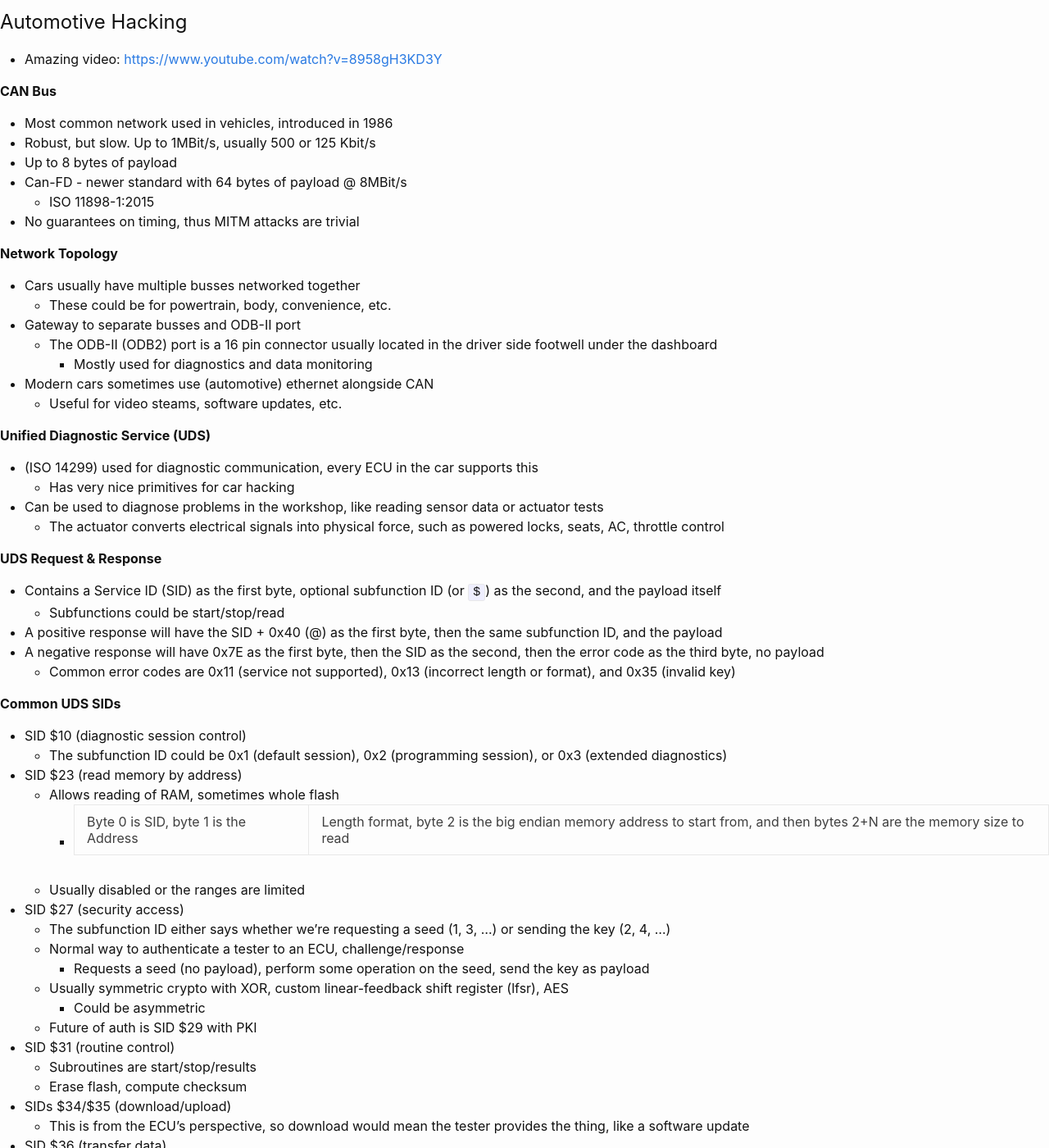
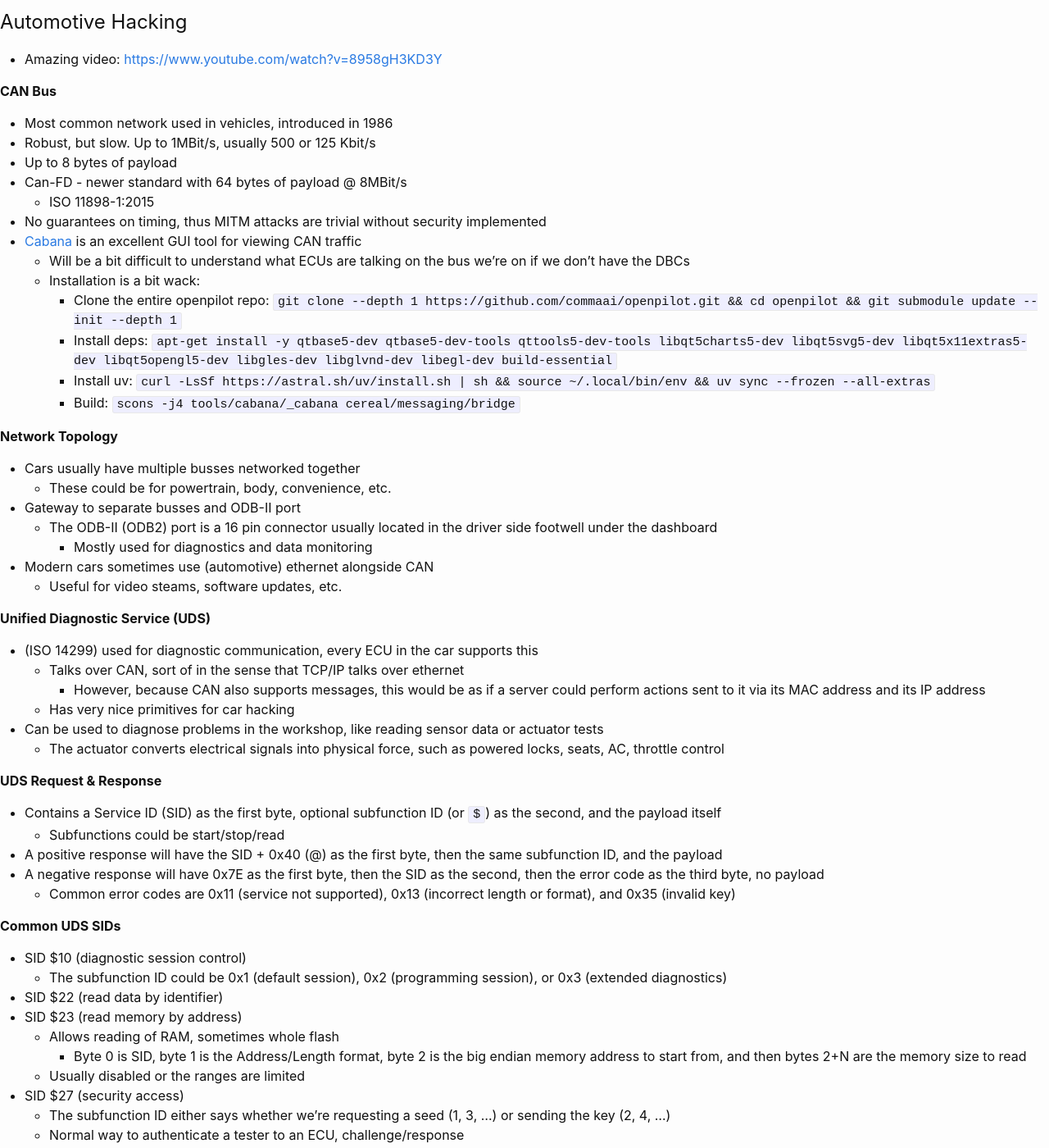
Before and after one commit to KhaelK138/KhaelK138.github.io, a Jekyll site: the page built from markdown/HardwareSecurity.md, in a window 1280 px wide and 1400 px high, scrolled down 10699 px. Shown: the whole window at 82% size. Built offline with Jekyll 4.4.1, drawn with Linux system fonts in a browser that asks for light colours; our own code applies the rules of GitHub Pages for plain Markdown files; some of the changed text lies outside the part shown.

```diff
--- a/index.html
+++ b/index.html
@@ -43,7 +43,7 @@
           </svg>
         </a> -->
 
-        <a class="particles-icon" href="https://khaelkugler.com/Resume_KhaelKugler.pdf.txt"><svg width="24px" height="24px"
+        <!-- <a class="particles-icon" href="https://khaelkugler.com/Resume_KhaelKugler.pdf.txt"><svg width="24px" height="24px"
             stroke-width="1.5" viewBox="0 0 24 24" fill="none" color="#000000">
             <path d="M12 22c5.523 0 10-4.477 10-10S17.523 2 12 2 2 6.477 2 12s4.477 10 10 10z" stroke="#000000"
               stroke-width="1.5" stroke-linecap="round" stroke-linejoin="round" />
@@ -54,7 +54,7 @@
               d="m 12.449181,9.1023598 c 0,0 2.137936,5.8060432 2.686032,5.8060432 0.511982,0 2.633605,-5.7961624 2.633605,-5.7961624"
               stroke="#000000" stroke-width="1.5" stroke-linecap="round" stroke-linejoin="round" />
           </svg>
-        </a>
+        </a> -->
 
         <a class="particles-icon" href="./cves.html"><svg width="24px" height="24px"
             stroke-width="1.5" viewBox="0 0 24 24" fill="none" xmlns="http://www.w3.org/2000/svg" color="#000000">
--- a/markdown/HardwareSecurity.md
+++ b/markdown/HardwareSecurity.md
@@ -436,7 +436,14 @@
 - Up to 8 bytes of payload
 - Can-FD - newer standard with 64 bytes of payload @ 8MBit/s
   - ISO 11898-1:2015
-- No guarantees on timing, thus MITM attacks are trivial
+- No guarantees on timing, thus MITM attacks are trivial without security implemented
+- [Cabana](https://github.com/commaai/openpilot/tree/master/tools/cabana#readme) is an excellent GUI tool for viewing CAN traffic
+  - Will be a bit difficult to understand what ECUs are talking on the bus we're on if we don't have the DBCs
+  - Installation is a bit wack:
+    - Clone the entire openpilot repo: `git clone --depth 1 https://github.com/commaai/openpilot.git && cd openpilot && git submodule update --init --depth 1 `
+    - Install deps: `apt-get install -y qtbase5-dev qtbase5-dev-tools qttools5-dev-tools libqt5charts5-dev libqt5svg5-dev libqt5x11extras5-dev libqt5opengl5-dev libgles-dev libglvnd-dev libegl-dev build-essential`
+    - Install uv: `curl -LsSf https://astral.sh/uv/install.sh | sh && source ~/.local/bin/env && uv sync --frozen --all-extras`
+    - Build: `scons -j4 tools/cabana/_cabana cereal/messaging/bridge`
 
 **Network Topology**
 - Cars usually have multiple busses networked together
@@ -449,6 +456,8 @@
 
 **Unified Diagnostic Service (UDS)**
 - (ISO 14299) used for diagnostic communication, every ECU in the car supports this
+  - Talks over CAN, sort of in the sense that TCP/IP talks over ethernet
+    - However, because CAN also supports messages, this would be as if a server could perform actions sent to it via its MAC address and its IP address
   - Has very nice primitives for car hacking
 - Can be used to diagnose problems in the workshop, like reading sensor data or actuator tests
   - The actuator converts electrical signals into physical force, such as powered locks, seats, AC, throttle control
@@ -463,9 +472,10 @@
 **Common UDS SIDs**
 - SID $10 (diagnostic session control)
   - The subfunction ID could be 0x1 (default session), 0x2 (programming session), or 0x3 (extended diagnostics)
+- SID $22 (read data by identifier)
 - SID $23 (read memory by address)
   - Allows reading of RAM, sometimes whole flash
-    - Byte 0 is SID, byte 1 is the Address|Length format, byte 2 is the big endian memory address to start from, and then bytes 2+N are the memory size to read
+    - Byte 0 is SID, byte 1 is the Address/Length format, byte 2 is the big endian memory address to start from, and then bytes 2+N are the memory size to read
   - Usually disabled or the ranges are limited
 - SID $27 (security access)
   - The subfunction ID either says whether we're requesting a seed (1, 3, ...) or sending the key (2, 4, ...)
@@ -480,6 +490,21 @@
 - SIDs $34/$35 (download/upload)
   - This is from the ECU's perspective, so download would mean the tester provides the thing, like a software update
 - SID $36 (transfer data)
+
+**Custom Data IDs (DIDs)**
+- OEM can create custom DIDs which are not part of an ISO spec
+- These could be basically anything, and are worth probing
+- Ranges:
+  - 0xA800–0xACFF
+  - 0xB000–0xB1FF
+  - 0xC000–0xC2FF
+  - 0xCF00–0xEFFF
+  - 0xF010–0xF0FF
+  - 0xF1F0–0xF2FF
+- For example, one on my car allows reading 15 bytes of a buffer without authentication
+- DIDs can be stacked, as well, meaning you can query multiple DIDs at once
+  - For example, you could query the VIN and the serial number in one SID $22 command
+  - This also allows for moving the pointer within the output buffer, so if one of the DIDs allows for reading the buffer (as it does in my car) you can increment the starting address with this technique
 
 **Memory Layout**
 - Usually the bootloader, application code, data/calibration lookup tables
```
Also changed, not shown: markdown/ADExploitation.md (+2 -2 lines), markdown/Internals.md (+9 -0 lines), markdown/Services.md (+3 -0 lines).
